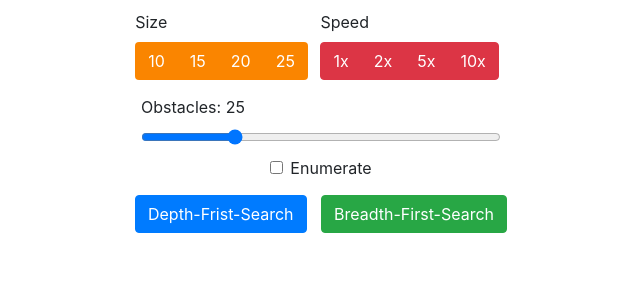
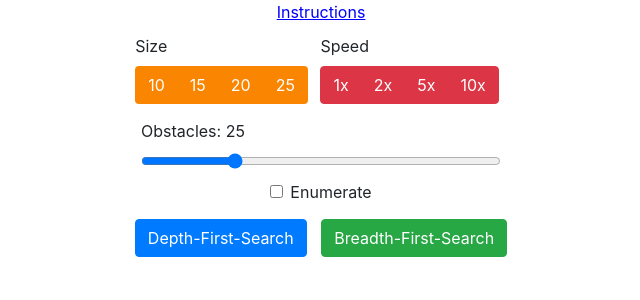
Before and after one commit to echoaj/MazeSolver, a PHP site: page / in a window 1280 px wide. Shown: the top 300 px of the page, without its empty margins (319-959 px from the left). Run offline with PHP 8.4, Linux system fonts and the light colour scheme; some libraries are stand-ins or nearby versions; some web fonts are replaced.

Commit message:
Added instructions

```diff
--- a/home.html
+++ b/home.html
@@ -80,9 +80,16 @@
         <script src="message.js"></script>
     </div>
 
+    <style>
+
+    </style>
+
     <div class="app-container">
 
+
         <div class="dashboard">
+
+            <span class="instructions">Instructions</span>
 
             <div class="btnDash">
                 <div class="sizeDash">
@@ -122,7 +129,7 @@
             </div>
 
             <div class="search-algorithms">
-                <button class="btn btn-primary" id="dfs">Depth-Frist-Search</button>
+                <button class="btn btn-primary" id="dfs">Depth-First-Search</button>
                 <button class="btn btn-success" id="bfs">Breadth-First-Search</button>
             </div>
 
--- a/page.js
+++ b/page.js
@@ -1,4 +1,3 @@
-
 Array.prototype.has = function (list) {
     for (let i = 0; i < this.length; i++) {
         if (this[i][0] === list[0] && this[i][1] === list[1]) {
@@ -35,7 +34,7 @@ function RenderMaze(maze) {
         }
     }
     document.querySelector("#cell-1-1").style.setProperty("background-color", "#A6F3A6");
-    document.querySelector(`#cell-${dim-2}-${dim-2}`).style.setProperty("background-color", "#F3A6A6");
+    document.querySelector(`#cell-${dim - 2}-${dim - 2}`).style.setProperty("background-color", "#F3A6A6");
     mazeGUI.style.setProperty('--grid-rows', dim);
     mazeGUI.style.setProperty('--grid-cols', dim);
     cellEnumeration();
@@ -187,4 +186,16 @@ $(document).ready(function () {
             cellEnumeration();
         }
     });
+
+    $(".instructions").click(function () {
+        let manuel = "1) Choose a size dimension for your maze.\n";
+        manuel += "2) Choose a speed for the path to be drawn.\n";
+        manuel += "3) Choose the number of obstacles for you maze.\n";
+        manuel += "4) If you would like to number each cell of the maze select the enumerate check box\n";
+        manuel += "5) Choose an algorithm to solve the maze\n";
+        manuel += "     -Depth-first-search returns a path\n";
+        manuel += "     -Breadth-first-search returns the shortest path\n";
+        manuel += "     -The maze is unsolvable if there are too many obstacles.\n"
+        alert(manuel);
+    });
 });
--- a/style.css
+++ b/style.css
@@ -7,6 +7,12 @@ body {
     /* background-color: gray; */
     font-family: 'Orbitron', sans-serif;
     font-family: 'Saira', sans-serif;
+}
+
+.instructions {
+    text-decoration: underline;
+    color: blue;
+    cursor: pointer;
 }
 
 .btnDash {
```
